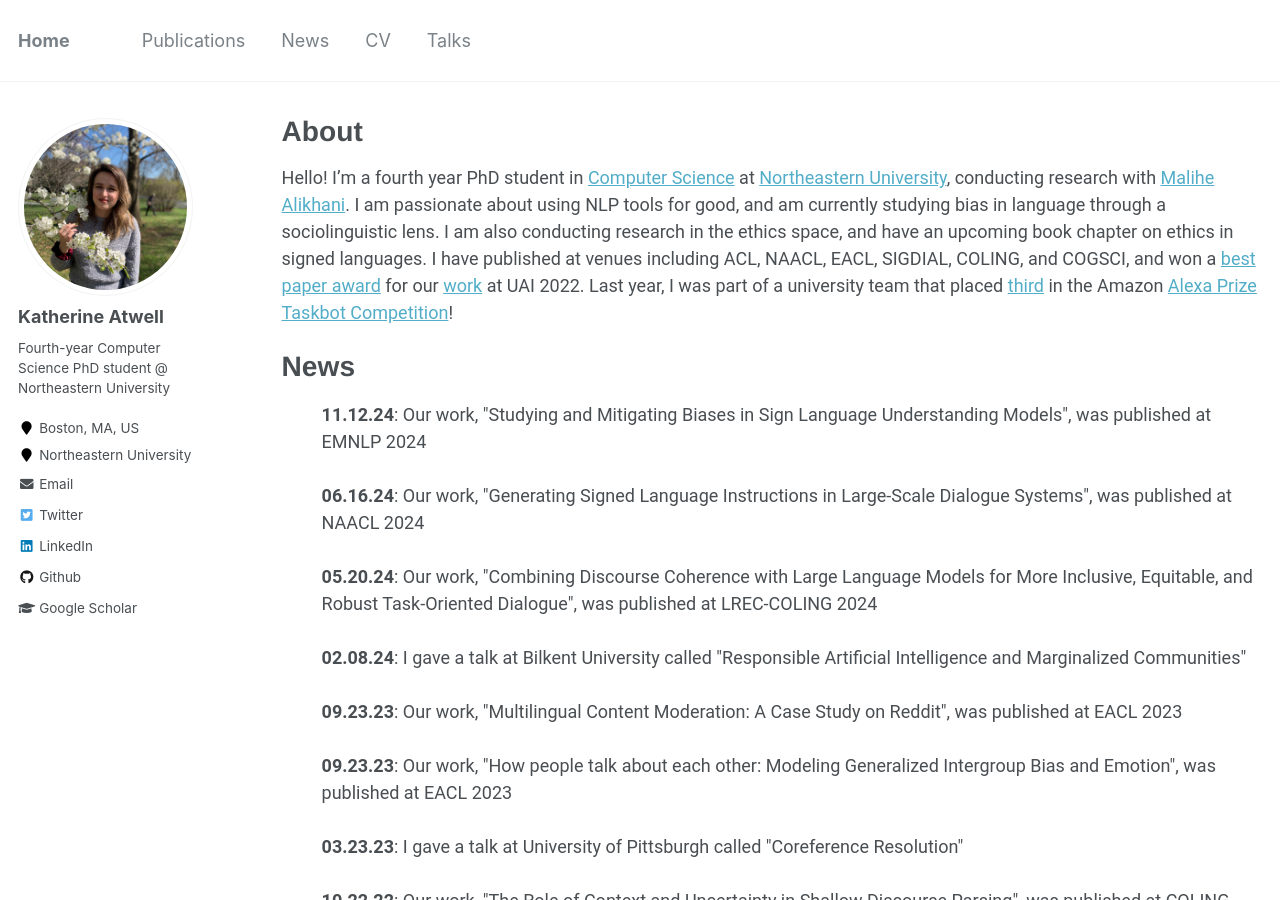
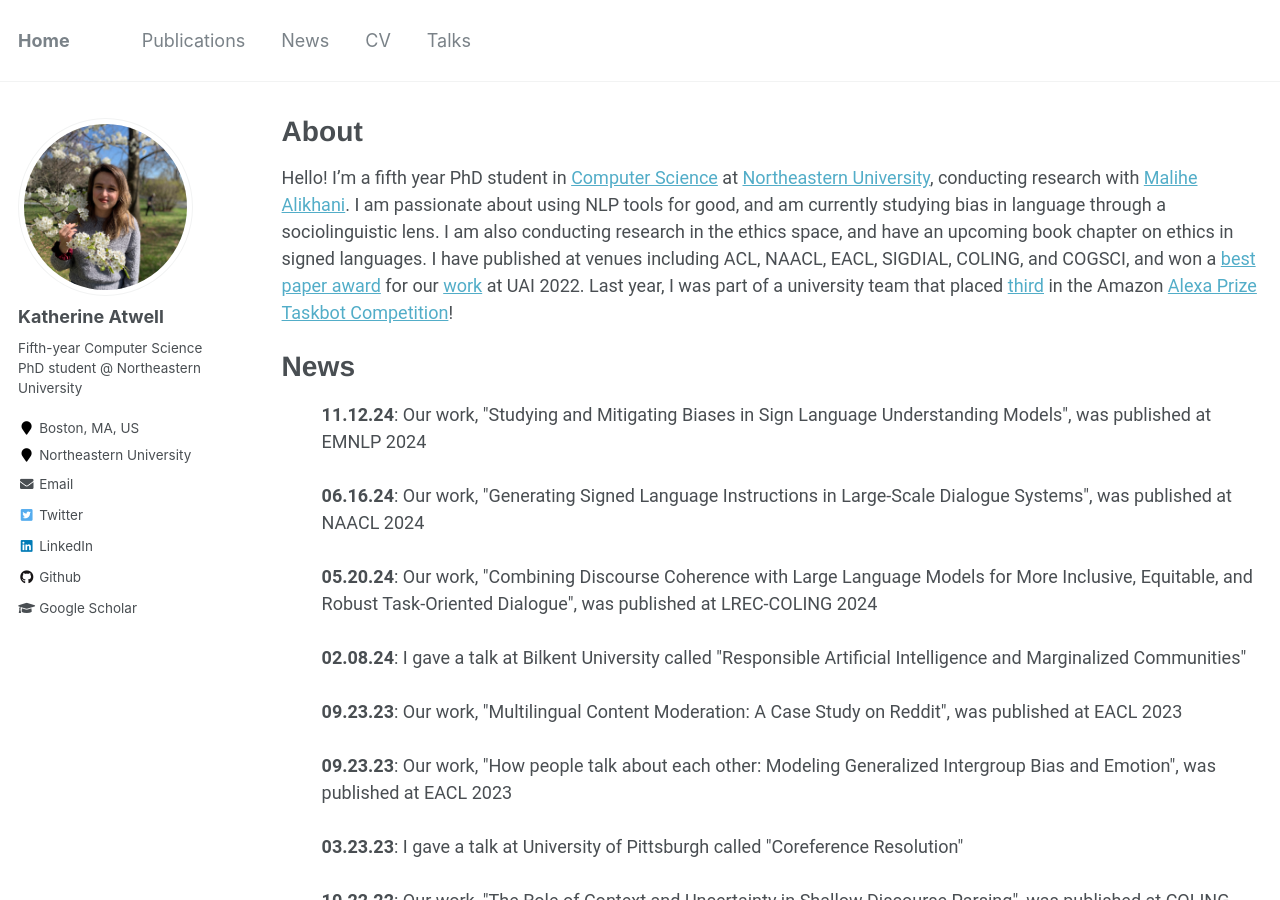
Before and after one commit to katherine-atwell/katherine-atwell.github.io, a Jekyll site: the page built from _pages/about.md, in a window 1280 px wide and 900 px high. Built offline with Jekyll 4.4.1, drawn with Linux system fonts in a browser that asks for light colours.

Commit message:
update home page

```diff
--- a/_config.yml
+++ b/_config.yml
@@ -16,7 +16,7 @@
 title                    : "Home"
 title_separator          : "-"
 name                     : &name "Katherine Atwell"
-description              : &description "Fourth-year PhD student conducting NLP research at Northeastern University."
+description              : &description "Fifth-year PhD student conducting NLP research at Northeastern University."
 url                      : https://katherine-atwell.github.io # the base hostname & protocol for your site e.g. "https://mmistakes.github.io"
 baseurl                  : "" # the subpath of your site, e.g. "/blog"
 repository               : "katherine-atwell/katherine-atwell.github.io"
@@ -88,7 +88,7 @@
 author:
   name             : "Katherine Atwell"
   avatar           : "profile.jpeg"
-  bio              : "Fourth-year Computer Science PhD student @ Northeastern University"
+  bio              : "Fifth-year Computer Science PhD student @ Northeastern University"
   location         : "Boston, MA, US"
   employer         : "Northeastern University"
   pubmed           :
--- a/_data/authors.yml
+++ b/_data/authors.yml
@@ -4,6 +4,6 @@
   name        : "Katherine Atwell"
   uri         : "http://katherine-atwell.github.com"
   email       : "atwell.ka@northeastern.edu"
-  bio         : "This is the first name."
+  bio         : "Fifth-Year CS PhD Student at Northeastern University."
   avatar      : "profile.jpeg"
   twitter     : "@katwellll"
--- a/_pages/about.md
+++ b/_pages/about.md
@@ -10,7 +10,7 @@
 ---
 
 
-Hello! I'm a fourth year PhD student in [Computer Science](https://www.khoury.northeastern.edu/) at [Northeastern University](https://www.northeastern.edu/), conducting research with [Malihe Alikhani](https://www.malihealikhani.com/). I am passionate about using NLP tools for good, and am currently studying bias in language through a sociolinguistic lens. I am also conducting research in the ethics space, and have an upcoming book chapter on ethics in signed languages. I have published at venues including ACL, NAACL, EACL, SIGDIAL, COLING, and COGSCI, and won a [best paper award](https://www.sci.pitt.edu/news/sci-graduate-students-faculty-member-win-best-paper-award-uai-2022) for our [work](https://proceedings.mlr.press/v180/sicilia22a/sicilia22a.pdf) at UAI 2022. Last year, I was part of a university team that placed [third](https://www.amazon.science/alexa-prize/taskbot-challenge/2022) in the Amazon [Alexa Prize Taskbot Competition](https://www.amazon.science/alexa-prize/taskbot-challenge)!
+Hello! I'm a fifth year PhD student in [Computer Science](https://www.khoury.northeastern.edu/) at [Northeastern University](https://www.northeastern.edu/), conducting research with [Malihe Alikhani](https://www.malihealikhani.com/). I am passionate about using NLP tools for good, and am currently studying bias in language through a sociolinguistic lens. I am also conducting research in the ethics space, and have an upcoming book chapter on ethics in signed languages. I have published at venues including ACL, NAACL, EACL, SIGDIAL, COLING, and COGSCI, and won a [best paper award](https://www.sci.pitt.edu/news/sci-graduate-students-faculty-member-win-best-paper-award-uai-2022) for our [work](https://proceedings.mlr.press/v180/sicilia22a/sicilia22a.pdf) at UAI 2022. Last year, I was part of a university team that placed [third](https://www.amazon.science/alexa-prize/taskbot-challenge/2022) in the Amazon [Alexa Prize Taskbot Competition](https://www.amazon.science/alexa-prize/taskbot-challenge)!
 
 News
 ======
```
